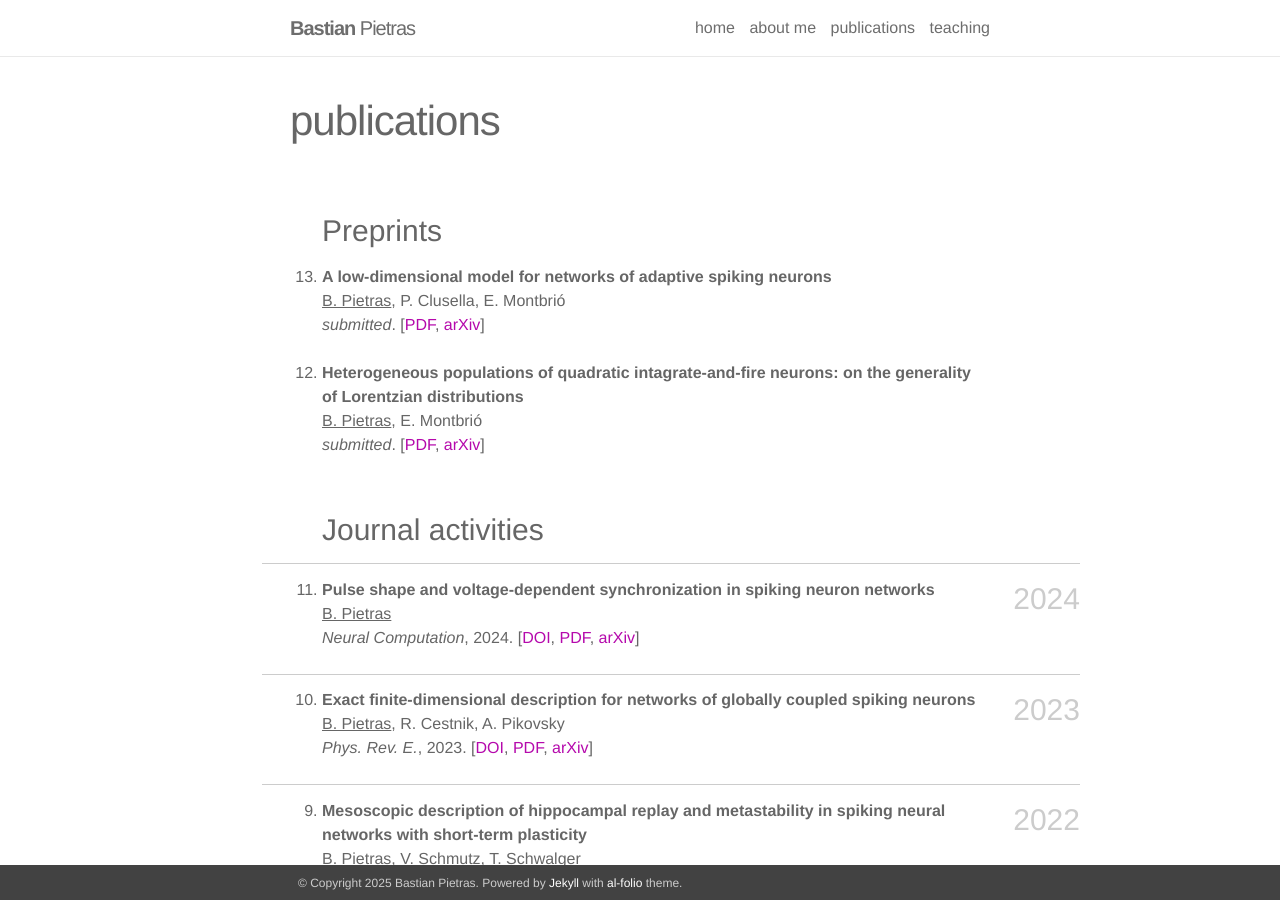
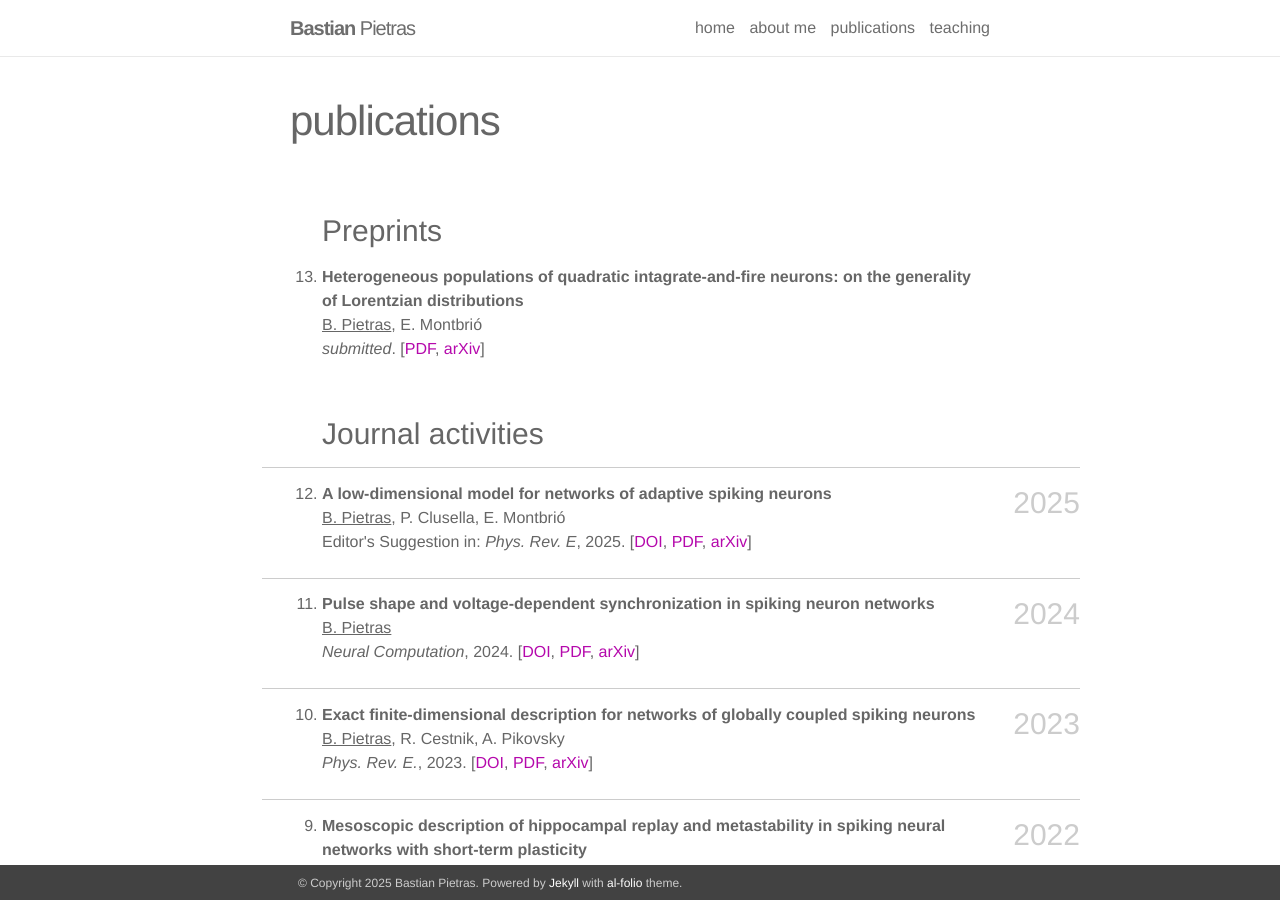
Before and after one commit to BastianPietras/bastianpietras.github.io, a Jekyll site: the page built from _pages/publications.md, in a window 1280 px wide and 900 px high. Built offline with Jekyll 4.4.1, drawn with Linux system fonts in a browser that asks for light colours.

Commit message:
Update publications.md

```diff
--- a/_pages/publications.md
+++ b/_pages/publications.md
@@ -9,16 +9,18 @@ title: publications
 
   <h3>Preprints</h3>
 
-   <li> <strong>A low-dimensional model for networks of adaptive spiking neurons</strong><br/>
-      <ins>B. Pietras</ins>, P. Clusella, E. Montbri&oacute; <br/>
-      <em>submitted</em>. [<a href="https://bastianpietras.github.io/files/2024_Pietras_Clusella_Montbrio.pdf" target="_self">PDF</a>, <a href="https://arxiv.org/abs/2410.03657" target="_self">arXiv</a>]</li><br/>
-
   <li> <strong>Heterogeneous populations of quadratic intagrate-and-fire neurons: on the generality of Lorentzian distributions</strong><br/>
       <ins>B. Pietras</ins>, E. Montbri&oacute; <br/>
       <em>submitted</em>. [<a href="https://bastianpietras.github.io/files/2024_Pietras_Montbrio.pdf" target="_self">PDF</a>, <a href="https://arxiv.org/abs/2409.18278" target="_self">arXiv</a>]</li><br/>
 
 
   <h3>Journal activities</h3>
+
+  <h3 class="year">2025</h3>
+
+  <li> <strong>A low-dimensional model for networks of adaptive spiking neurons</strong><br/>
+      <ins>B. Pietras</ins>, P. Clusella, E. Montbri&oacute; <br/>
+      Editor's Suggestion in: <em>Phys. Rev. E</em>, 2025. [<a href="https://doi.org/10.1103/PhysRevE.111.014422" target="_self">DOI</a>, <a href="https://bastianpietras.github.io/files/2024_Pietras_Clusella_Montbrio.pdf" target="_self">PDF</a>, <a href="https://arxiv.org/abs/2410.03657" target="_self">arXiv</a>]</li><br/>
 
   <h3 class="year">2024</h3>
 
```
